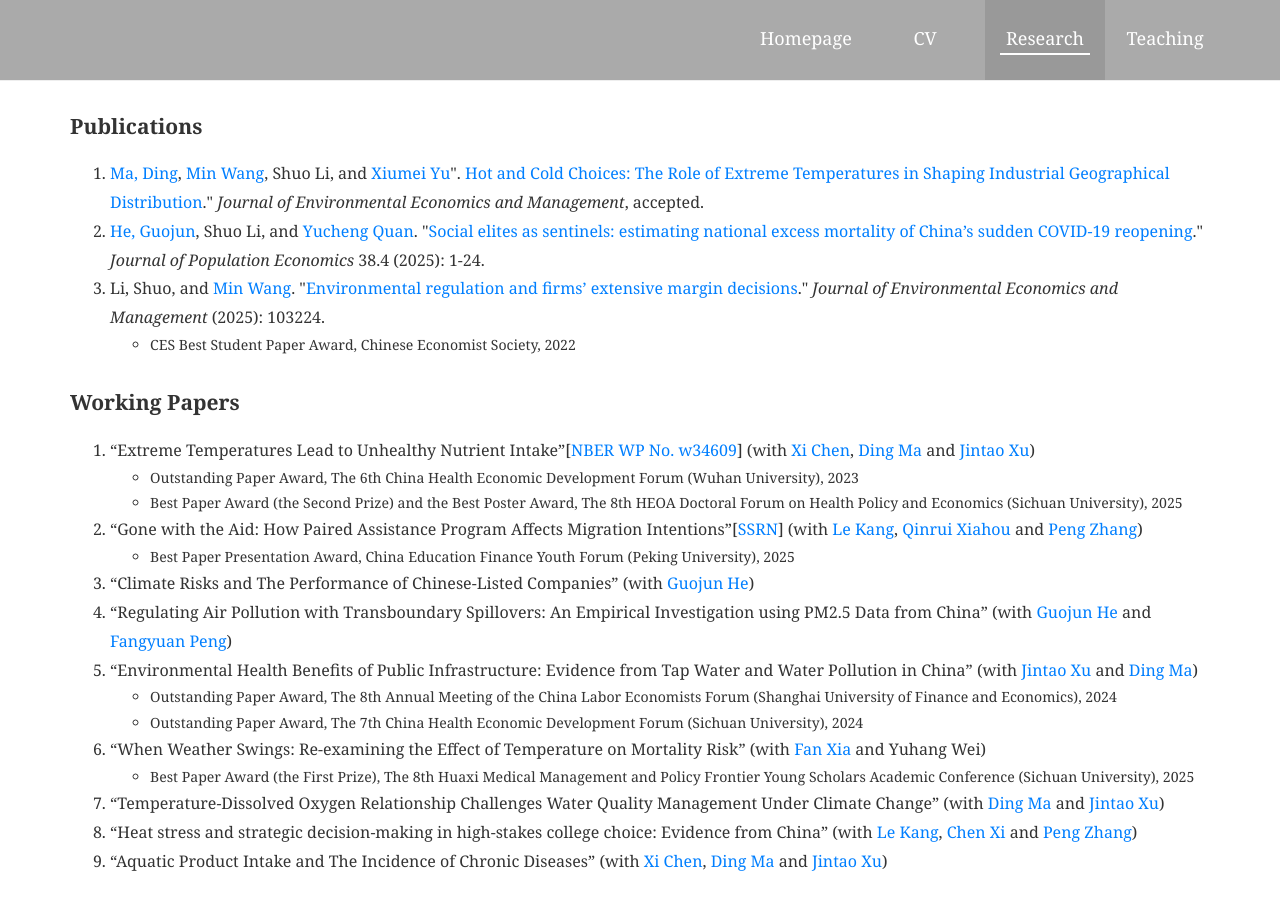
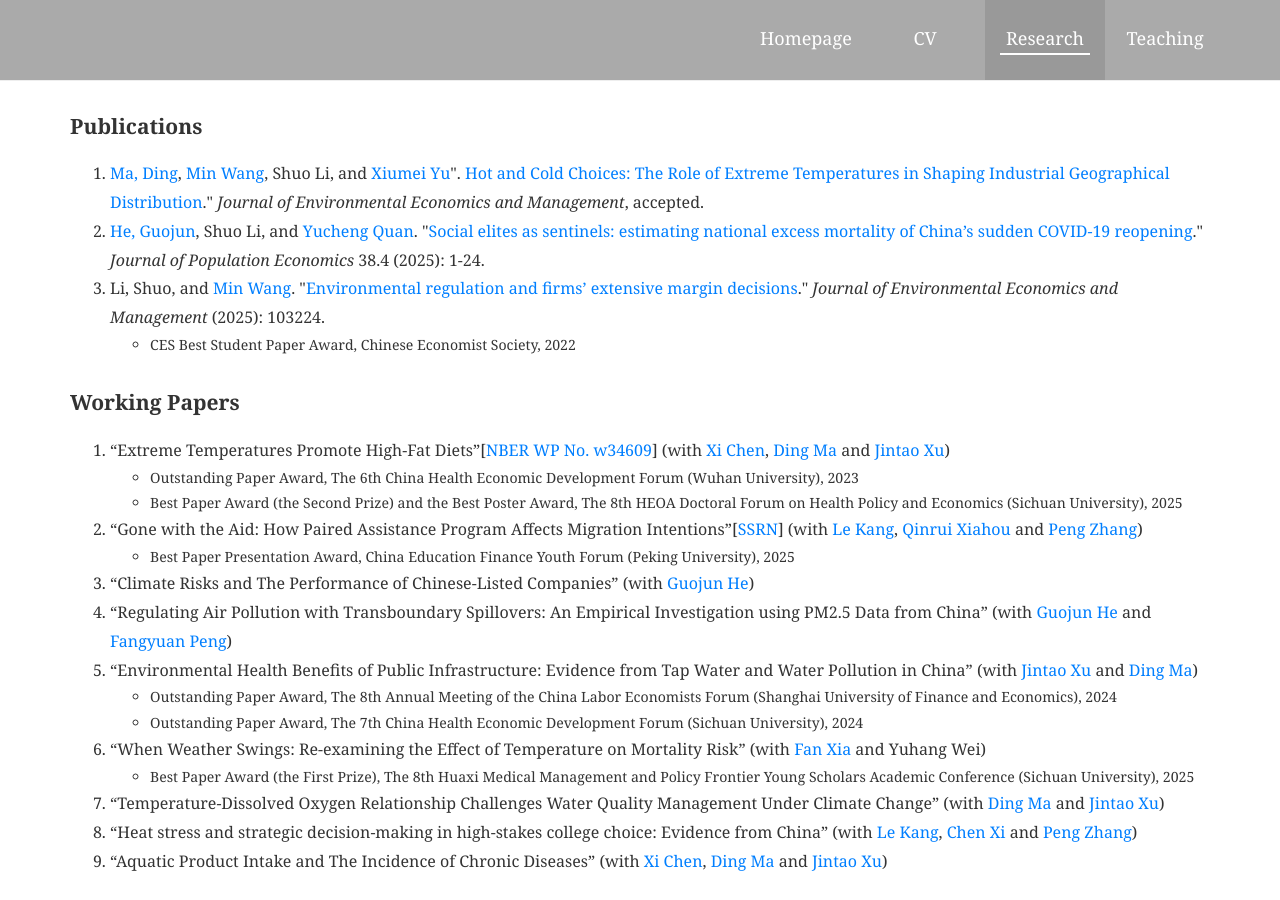
Before and after one commit to shuoliecon/shuoliecon.github.io, a Jekyll site: the page built from pages/_research/index.md, in a window 1280 px wide and 900 px high. Built offline with Jekyll 4.4.1, drawn with Linux system fonts in a browser that asks for light colours.

Commit message:
Update index.md

```diff
--- a/pages/_research/index.md
+++ b/pages/_research/index.md
@@ -16,7 +16,7 @@ no_heading: true
 ## Working Papers
 
 <ol>
-<li>“Extreme Temperatures Lead to Unhealthy Nutrient Intake”[<a href="https://www.nber.org/papers/w34609">NBER WP No. w34609</a>] (with <a href="https://ysph.yale.edu/profile/xi-chen/">Xi Chen</a>, <a href="https://dingma-econ.github.io/">Ding Ma</a> and <a href="https://en.nsd.pku.edu.cn/faculty/fulltime/x/239550.htm">Jintao Xu</a>) </li>
+<li>“Extreme Temperatures Promote High-Fat Diets”[<a href="https://www.nber.org/papers/w34609">NBER WP No. w34609</a>] (with <a href="https://ysph.yale.edu/profile/xi-chen/">Xi Chen</a>, <a href="https://dingma-econ.github.io/">Ding Ma</a> and <a href="https://en.nsd.pku.edu.cn/faculty/fulltime/x/239550.htm">Jintao Xu</a>) </li>
 <ul><li>Outstanding Paper Award, The 6th China Health Economic Development Forum (Wuhan University), 2023</li></ul>
 <ul><li>Best Paper Award (the Second Prize) and the Best Poster Award, The 8th HEOA Doctoral Forum on Health Policy and Economics (Sichuan University), 2025</li></ul>
 
```
